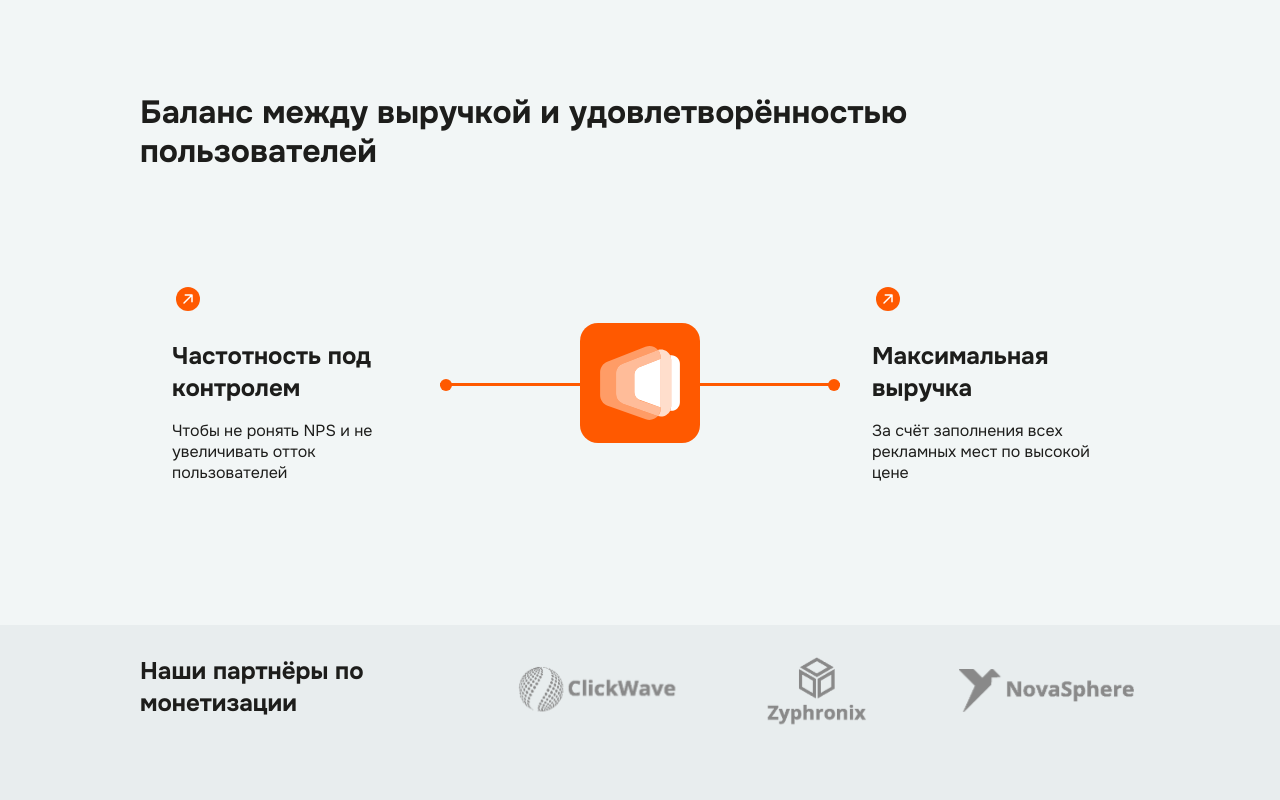
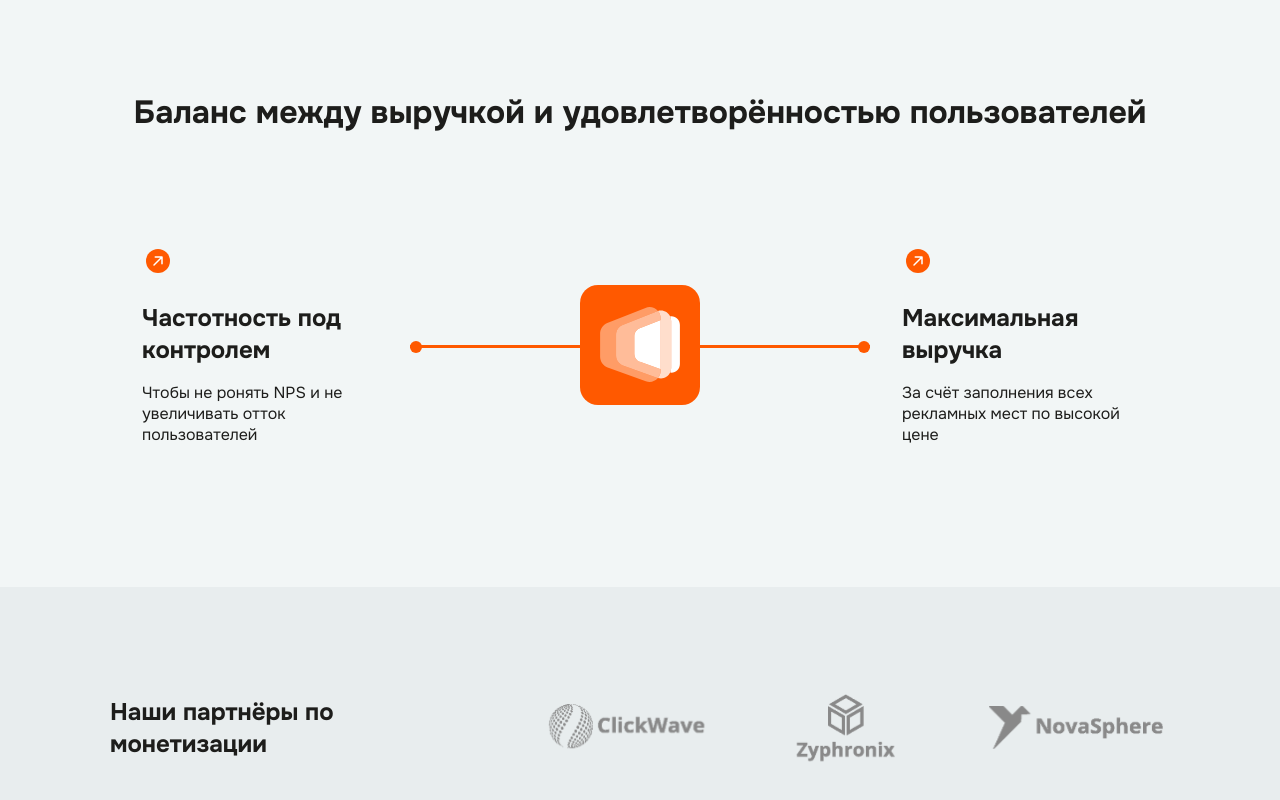
Before and after one commit to chairowner/getshoptv-test, a Next.js app: page / in a window 1280 px wide. Shown: the part 1292-2092 px from the top of the page. Before the commit the page ends 2048 px from the top, so only its background shows below. Built offline with nearby package versions, Linux system fonts and the light colour scheme.

Commit message:
create Partners block

```diff
--- a/app/globals.scss
+++ b/app/globals.scss
@@ -50,7 +50,7 @@
 
 .container {
   width: 100%;
-  max-width: 1160px;
+  max-width: 1220px;
   margin: 0 auto;
 }
 
--- a/app/modules/BalanceProfitUser/BalanceProfitUser.module.scss
+++ b/app/modules/BalanceProfitUser/BalanceProfitUser.module.scss
@@ -5,7 +5,7 @@
 }
 
 .container {
-  padding: 110px 30px;
+  padding: 110px 0;
   display: flex;
   flex-direction: column;
   align-items: center;
--- a/app/modules/BalanceProfitUser/BalanceProfitUser.tsx
+++ b/app/modules/BalanceProfitUser/BalanceProfitUser.tsx
@@ -7,6 +7,7 @@
 	return (
 		<div className={classNames("wrapper", s.bg)}>
 			<div className="container">
+				<div className={s.wrapper}>
 					<div className={s.container}>
 						<h2>Баланс между выручкой и удовлетворённостью пользователей</h2>
 						<div className={s.balanceBlock}>
@@ -34,5 +35,6 @@
 					</div>
 				</div>
 			</div>
+		</div>
 	);
 };
--- a/app/modules/Partners/Partners.module.scss
+++ b/app/modules/Partners/Partners.module.scss
@@ -1,10 +1,16 @@
-.container {
-  padding: 30px;
-  display: flex;
-  gap: 95px;
+.wrapper {
+  padding: 80px 0 100px 0;
 
-  .partners {
+  .container {
+    height: 122px;
     display: flex;
-    gap: 81px;
+    align-items: center;
+    gap: 95px;
+
+    .partners {
+      display: flex;
+      align-items: center;
+      gap: 81px;
+    }
   }
 }
--- a/app/modules/Partners/Partners.tsx
+++ b/app/modules/Partners/Partners.tsx
@@ -1,18 +1,52 @@
 import Image from "next/image";
 import s from "./Partners.module.scss";
+
+interface IPartner {
+	src: string;
+	alt: string;
+	width: number;
+	height: number;
+}
+
+const partners: IPartner[] = [
+	{
+		width: 177,
+		height: 55,
+		alt: "clickwave logo",
+		src: "clickwave.svg",
+	},
+	{
+		width: 101.92,
+		height: 70.78,
+		alt: "zyphronix logo",
+		src: "zyphronix.svg",
+	},
+	{
+		width: 192.72,
+		height: 60.52,
+		alt: "novaspherelogo",
+		src: "novasphere.svg",
+	},
+];
 
 export const Partners = () => {
 	return (
 		<div className="wrapper">
 			<div className="container">
-				<div className={s.container}>
-					<div>
+				<div className={s.wrapper}>
+					<div className={s.container}>
 						<h3>Наши партнёры по монетизации</h3>
-					</div>
-					<div className={s.partners}>
-						<img src="/icons/partners/clickwave.svg" />
-						<img src="/icons/partners/zyphronix.svg" />
-						<img src="/icons/partners/novasphere.svg" />
+						<div className={s.partners}>
+							{partners.map((item, index) => (
+								<Image
+									key={index}
+									src={`/icons/partners/${item.src}`}
+									alt={item.alt}
+									width={item.width}
+									height={item.height}
+								/>
+							))}
+						</div>
 					</div>
 				</div>
 			</div>
```
Lines whose indentation alone changed are shown as unchanged.
